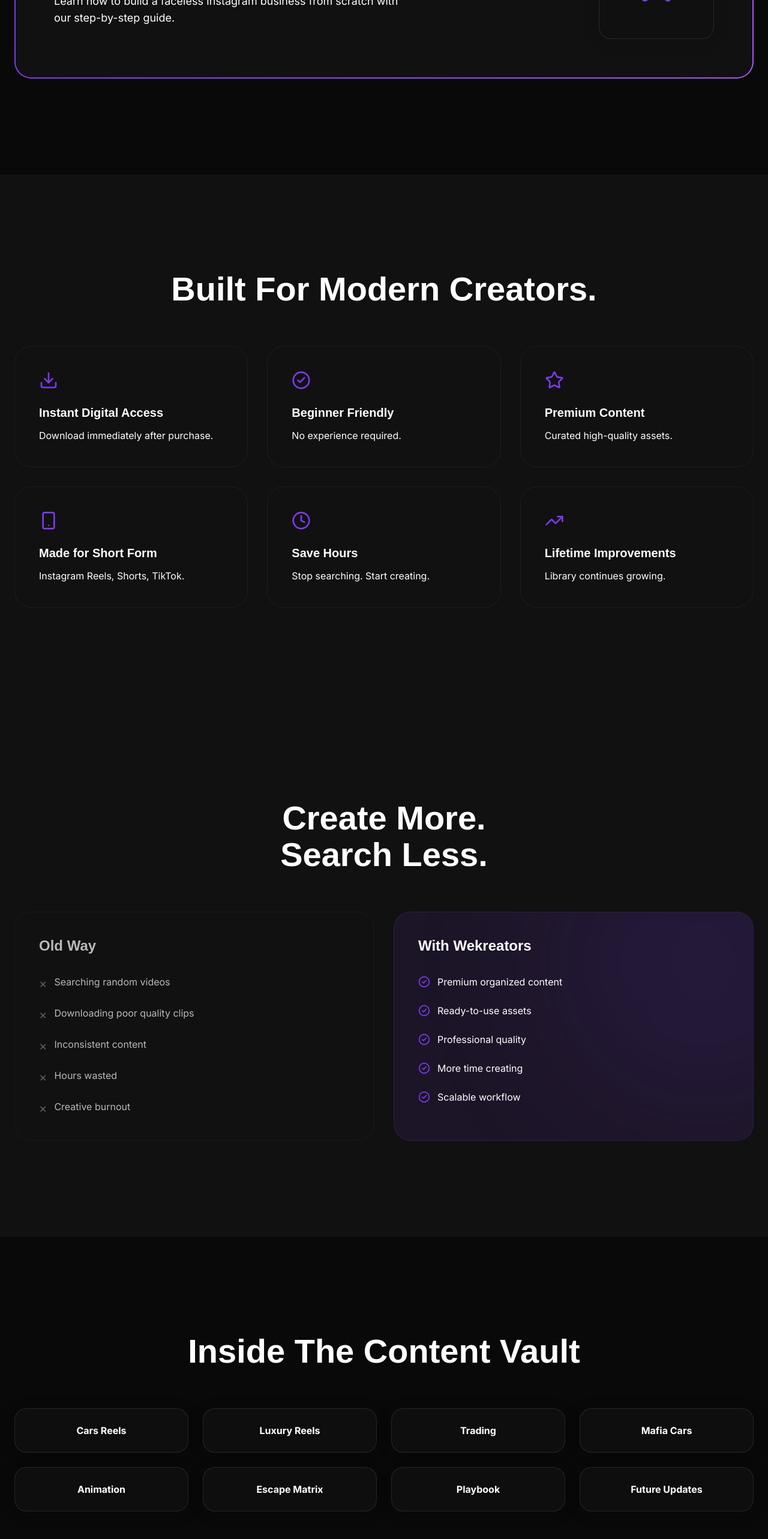
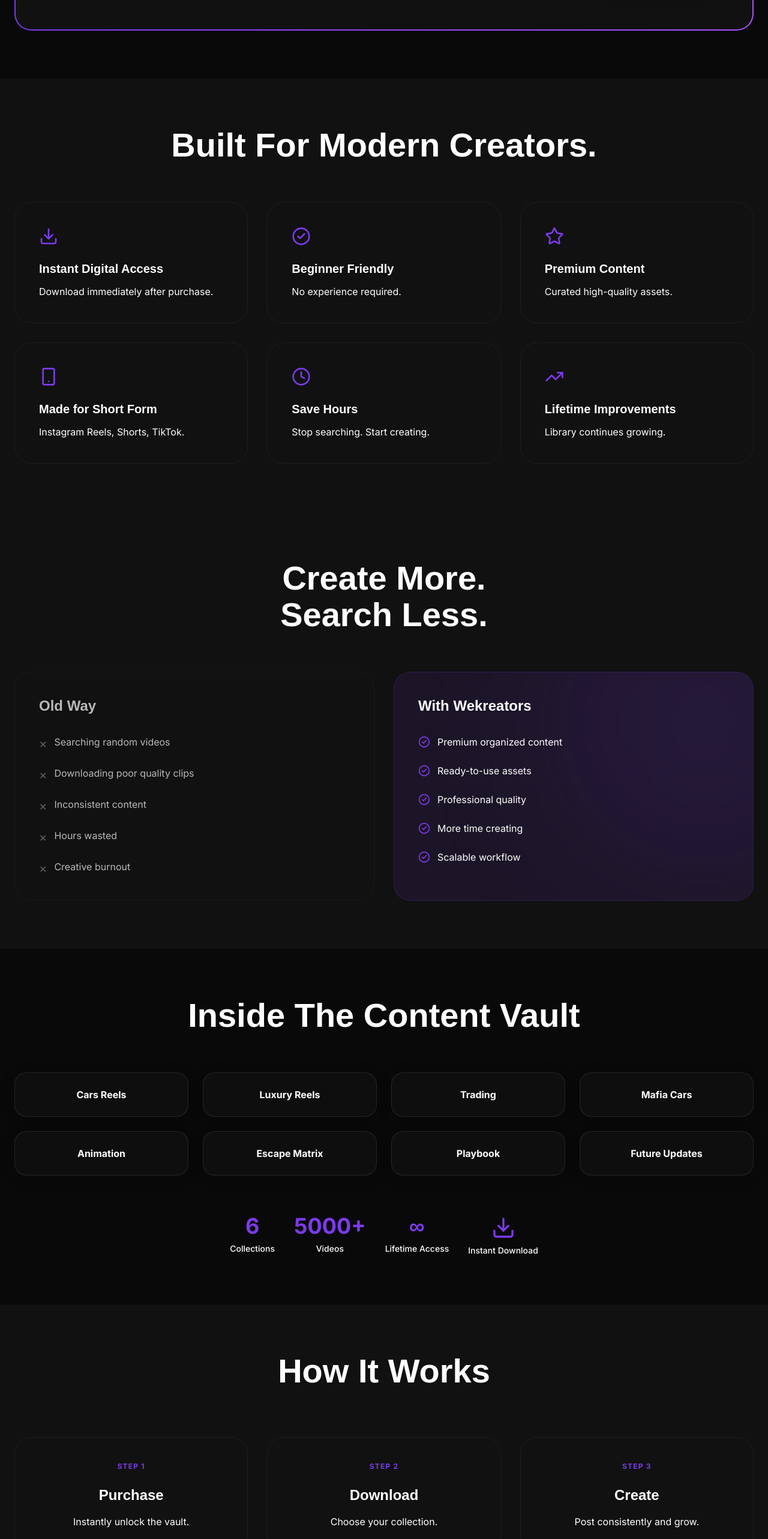
Before and after one commit to wilsontom5969-collab/wekreatorlandingpage, a React (Vite) app: page / in a window 1280 px wide. Shown: the part 2940-5506 px from the top of the page at 60% size. Built offline with nearby package versions, Linux system fonts and the light colour scheme; a web font is replaced by a local one.

Commit message:
Reduce vertical gaps between sections

```diff
--- a/src/components/Conversion.tsx
+++ b/src/components/Conversion.tsx
@@ -17,7 +17,7 @@
   ];
 
   return (
-    <section className="py-[160px] overflow-hidden">
+    <section className="py-20 overflow-hidden">
       <div className="max-w-7xl mx-auto px-6 text-center mb-16">
         <h2 className="text-4xl md:text-[56px] leading-[1.1] font-black text-white">
           Loved by Modern Creators
@@ -46,7 +46,7 @@
 
 export const Pricing = () => {
   return (
-    <section id="pricing" className="py-[160px] bg-card relative">
+    <section id="pricing" className="py-20 bg-card relative">
       <div className="max-w-3xl mx-auto px-6 text-center">
         <div className="inline-block text-accent font-bold text-xs tracking-widest mb-4">LIFETIME ACCESS</div>
         <h2 className="text-4xl md:text-[56px] leading-[1.1] font-black text-white mb-16">
@@ -115,7 +115,7 @@
   ];
 
   return (
-    <section id="faq" className="py-[160px]">
+    <section id="faq" className="py-20">
       <div className="max-w-3xl mx-auto px-6">
         <h2 className="text-4xl md:text-[56px] leading-[1.1] font-black text-white mb-16 text-center">
           FAQ
--- a/src/components/Features.tsx
+++ b/src/components/Features.tsx
@@ -16,7 +16,7 @@
   ];
 
   return (
-    <section id="vault" className="py-[160px] relative">
+    <section id="vault" className="py-20 relative">
       <div className="max-w-7xl mx-auto px-6">
         <div className="text-center mb-16">
           <div className="inline-block text-accent font-bold text-xs tracking-widest mb-4">CONTENT VAULT</div>
@@ -87,7 +87,7 @@
   ];
 
   return (
-    <section id="features" className="py-[160px] bg-card relative">
+    <section id="features" className="py-20 bg-card relative">
       <div className="max-w-7xl mx-auto px-6">
         <h2 className="text-4xl md:text-[56px] leading-[1.1] font-black text-white mb-16 text-center">
           Built For Modern Creators.
@@ -117,7 +117,7 @@
 
 export const TheDifference = () => {
   return (
-    <section className="py-[160px] bg-card">
+    <section className="py-20 bg-card">
       <div className="max-w-7xl mx-auto px-6">
         <h2 className="text-4xl md:text-[56px] leading-[1.1] font-black text-white mb-16 text-center">
           Create More.<br />Search Less.
@@ -184,7 +184,7 @@
 
 export const ContentLibrary = () => {
   return (
-    <section className="py-[160px] relative overflow-hidden">
+    <section className="py-20 relative overflow-hidden">
       <div className="max-w-7xl mx-auto px-6 text-center">
         <h2 className="text-4xl md:text-[56px] leading-[1.1] font-black text-white mb-16">
           Inside The Content Vault
@@ -223,7 +223,7 @@
 
 export const HowItWorks = () => {
   return (
-    <section className="py-[160px] bg-card">
+    <section className="py-20 bg-card">
       <div className="max-w-7xl mx-auto px-6">
         <h2 className="text-4xl md:text-[56px] leading-[1.1] font-black text-white mb-20 text-center">
           How It Works
```
